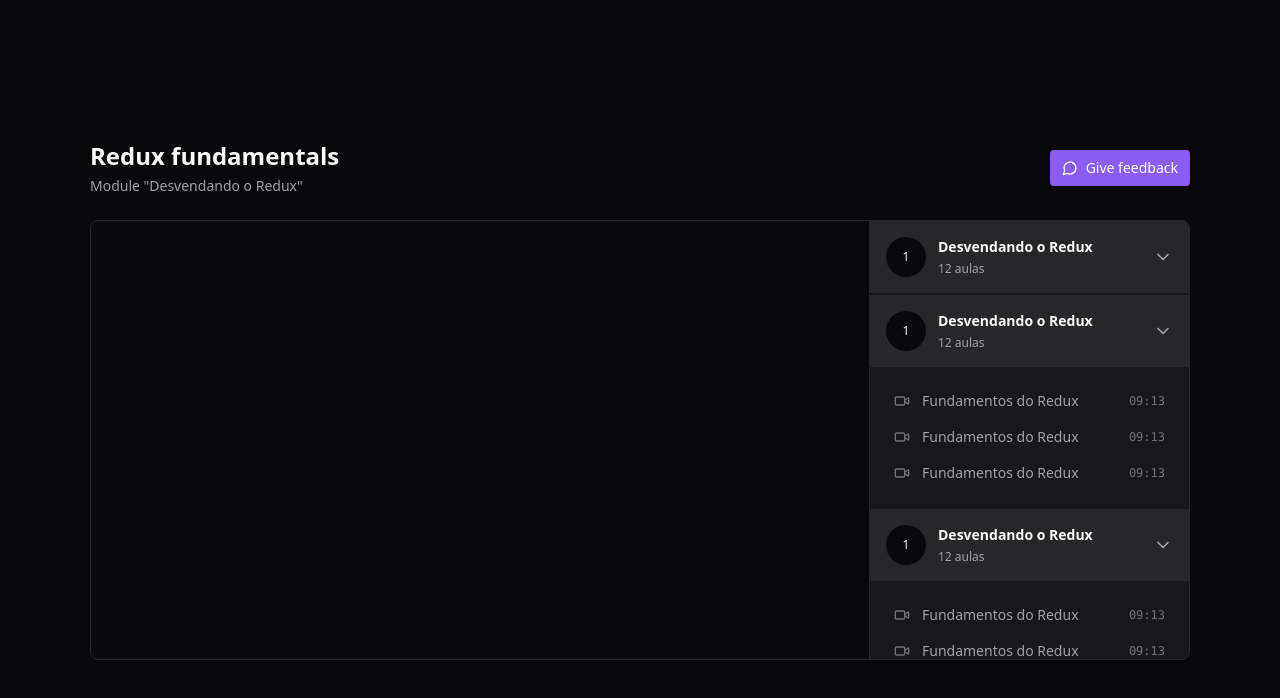
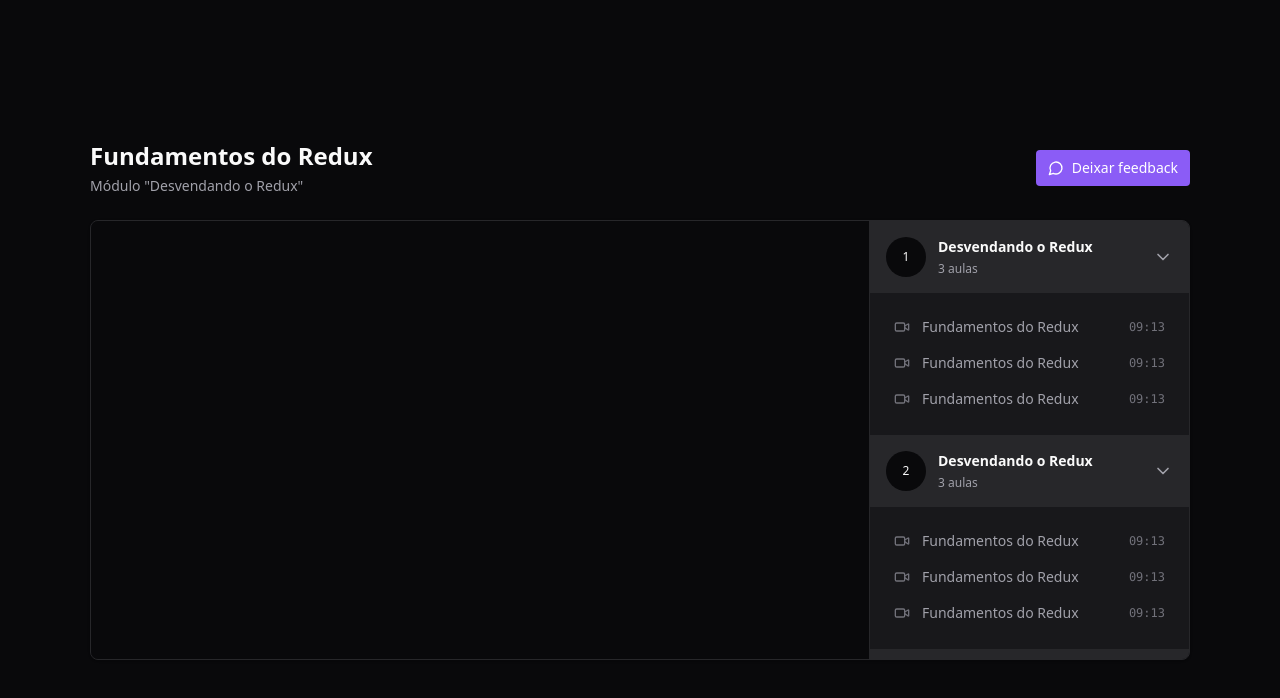
Before and after one commit to luc-ribeiro/player-redux-zustand, a React (Vite) app: page / in a window 1280 px wide. Shown: the top 698 px of the page. Built offline with nearby package versions, Linux system fonts and the light colour scheme.

Commit message:
refactor: header, video, lesson and module components

```diff
--- /dev/null
+++ b/src/components/header.tsx
@@ -0,0 +1,8 @@
+export function Header() {
+  return (
+    <div className="flex flex-col gap-1">
+      <h1 className="text-2xl font-bold">Fundamentos do Redux</h1>
+      <span className="text-sm text-zinc-400">Módulo "Desvendando o Redux"</span>
+    </div>
+  );
+}
--- /dev/null
+++ b/src/components/lesson.tsx
@@ -0,0 +1,16 @@
+import { Video } from "lucide-react";
+
+interface LessonProps {
+  title: string;
+  duration: string;
+}
+
+export function Lesson({ title, duration }: LessonProps) {
+  return (
+    <button className="flex items-center gap-3 text-sm text-zinc-400">
+      <Video className="w-4 h-4 text-zinc-500" />
+      <span>{title}</span>
+      <span className="ml-auto font-mono text-xs text-zinc-500">{duration}</span>
+    </button>
+  );
+}
--- /dev/null
+++ b/src/components/module.tsx
@@ -0,0 +1,33 @@
+import { ChevronDown } from "lucide-react";
+import { Lesson } from "./lesson";
+
+interface ModuleProps {
+  moduleIndex: number;
+  title: string;
+  amountOfLessons: number;
+}
+
+export function Module({ moduleIndex, title, amountOfLessons }: ModuleProps) {
+  return (
+    <div>
+      <button className="flex w-full items-center gap-3 bg-zinc-800 p-4">
+        <div className="flex h-10 w-10 rounded-full items-center justify-center bg-zinc-950 text-xs">
+          {moduleIndex + 1}
+        </div>
+
+        <div className="flex flex-col gap-1 text-left">
+          <strong className="text-sm">{title}</strong>
+          <span className="text-xs text-zinc-400">{amountOfLessons} aulas</span>
+        </div>
+
+        <ChevronDown className="w-5 h-5 ml-auto text-zinc-400" />
+      </button>
+
+      <nav className="relative flex flex-col gap-4 p-6">
+        <Lesson title="Fundamentos do Redux" duration="09:13" />
+        <Lesson title="Fundamentos do Redux" duration="09:13" />
+        <Lesson title="Fundamentos do Redux" duration="09:13" />
+      </nav>
+    </div>
+  );
+}
--- /dev/null
+++ b/src/components/video.tsx
@@ -0,0 +1,14 @@
+import ReactPlayer from 'react-player'
+
+export function Video() {
+  return (
+    <div className="w-full bg-zinc-950 aspect-video">
+      <ReactPlayer
+        width="100%"
+        height="100%"
+        controls
+        url="https://www.youtube.com/watch?v=Jai8w6K_GnY"
+      />
+    </div>
+  );
+}
--- a/src/pages/player.tsx
+++ b/src/pages/player.tsx
@@ -1,120 +1,30 @@
-import { ChevronDown, MessageCircle, Video } from "lucide-react";
-import ReactPlayer from "react-player";
+import { MessageCircle } from "lucide-react";
+
+import { Header } from "../components/header";
+import { Video } from "../components/video";
+import { Module } from "../components/module";
 
 export function Player() {
   return (
     <div className="h-screen bg-zinc-950 text-zinc-50 flex justify-center items-center">
       <div className="flex w-[1100px] flex-col gap-6">
         <div className="flex items-center justify-between">
-          {/* Header */}
-          <div className="flex flex-col gap-1">
-            <h1 className="text-2xl font-bold">Redux fundamentals</h1>
-            <span className="text-sm text-zinc-400">Module "Desvendando o Redux"</span>
-          </div>
+          <Header />
 
           <button className="flex items-center gap-2 rounded bg-violet-500 px-3 py-2 text-sm font-medium text-white hover:bg-violet-600">
-            <MessageCircle className="size-4" />
-            Give feedback
+            <MessageCircle className="w-4 h-4" />
+            Deixar feedback
           </button>
         </div>
 
         <main className="relative flex overflow-hidden rounded-lg border border-zinc-800 bg-zinc-900 shadow pr-80">
           <div className="flex-1">
-            <div className="w-full bg-zinc-950 aspect-video">
-              <ReactPlayer
-                width="100%"
-                height="100%"
-                controls
-                url="https://www.youtube.com/watch?v=Jai8w6K_GnY"
-              />
-            </div>
+            <Video />
           </div>
-          <aside className="w-80 absolute top-0 bottom-0 right-0 border-l divide-y-2 divide-zinc-900 border-zinc-800 bg-zinc-900 overflow-y-scroll  scrollbar-thin scrollbar-track-zinc-950 scrollbar-thumb-zinc-800">
-            <div>
-              <button className="flex w-full items-center gap-3 bg-zinc-800 p-4">
-                <div className="flex h-10 w-10 rounded-full items-center justify-center bg-zinc-950 text-xs">
-                  1
-                </div>
-
-                <div className="flex flex-col gap-1 text-left">
-                  <strong className="text-sm">Desvendando o Redux</strong>
-                  <span className="text-xs text-zinc-400">12 aulas</span>
-                </div>
-
-                <ChevronDown className="w-5 h-5 ml-auto text-zinc-400" />
-              </button>
-            </div>
-
-            <div>
-              <button className="flex w-full items-center gap-3 bg-zinc-800 p-4">
-                <div className="flex h-10 w-10 rounded-full items-center justify-center bg-zinc-950 text-xs">
-                  1
-                </div>
-
-                <div className="flex flex-col gap-1 text-left">
-                  <strong className="text-sm">Desvendando o Redux</strong>
-                  <span className="text-xs text-zinc-400">12 aulas</span>
-                </div>
-
-                <ChevronDown className="w-5 h-5 ml-auto text-zinc-400" />
-              </button>
-
-              <nav className="relative flex flex-col gap-4 p-6">
-                <button className="flex items-center gap-3 text-sm text-zinc-400">
-                  <Video className="w-4 h-4 text-zinc-500" />
-                  <span>Fundamentos do Redux</span>
-                  <span className="ml-auto font-mono text-xs text-zinc-500">09:13</span>
-                </button>
-
-                <button className="flex items-center gap-3 text-sm text-zinc-400">
-                  <Video className="w-4 h-4 text-zinc-500" />
-                  <span>Fundamentos do Redux</span>
-                  <span className="ml-auto font-mono text-xs text-zinc-500">09:13</span>
-                </button>
-
-                <button className="flex items-center gap-3 text-sm text-zinc-400">
-                  <Video className="w-4 h-4 text-zinc-500" />
-                  <span>Fundamentos do Redux</span>
-                  <span className="ml-auto font-mono text-xs text-zinc-500">09:13</span>
-                </button>
-              </nav>
-            </div>
-
-            <div>
-              <button className="flex w-full items-center gap-3 bg-zinc-800 p-4">
-                <div className="flex h-10 w-10 rounded-full items-center justify-center bg-zinc-950 text-xs">
-                  1
-                </div>
-
-                <div className="flex flex-col gap-1 text-left">
-                  <strong className="text-sm">Desvendando o Redux</strong>
-                  <span className="text-xs text-zinc-400">12 aulas</span>
-                </div>
-
-                <ChevronDown className="size-5 ml-auto text-zinc-400" />
-              </button>
-
-              <nav className="relative flex flex-col gap-4 p-6">
-                <button className="flex items-center gap-3 text-sm text-zinc-400">
-                  <Video className="size-4 text-zinc-500" />
-                  <span>Fundamentos do Redux</span>
-                  <span className="ml-auto font-mono text-xs text-zinc-500">09:13</span>
-                </button>
-
-                <button className="flex items-center gap-3 text-sm text-zinc-400">
-                  <Video className="size-4 text-zinc-500" />
-                  <span>Fundamentos do Redux</span>
-                  <span className="ml-auto font-mono text-xs text-zinc-500">09:13</span>
-                </button>
-
-                <button className="flex items-center gap-3 text-sm text-zinc-400">
-                  <Video className="size-4 text-zinc-500" />
-                  <span>Fundamentos do Redux</span>
-                  <span className="ml-auto font-mono text-xs text-zinc-500">09:13</span>
-                </button>
-              </nav>
-            </div>
-
+          <aside className="w-80 absolute top-0 bottom-0 right-0 border-l divide-y-2 divide-zinc-900 border-zinc-800 bg-zinc-900 overflow-y-scroll scrollbar scrollbar-thin scrollbar-track-zinc-950 scrollbar-thumb-zinc-800">
+            <Module moduleIndex={0} title="Desvendando o Redux" amountOfLessons={3} />
+            <Module moduleIndex={1} title="Desvendando o Redux" amountOfLessons={3} />
+            <Module moduleIndex={2} title="Desvendando o Redux" amountOfLessons={3} />
           </aside>
         </main>
       </div>
```
